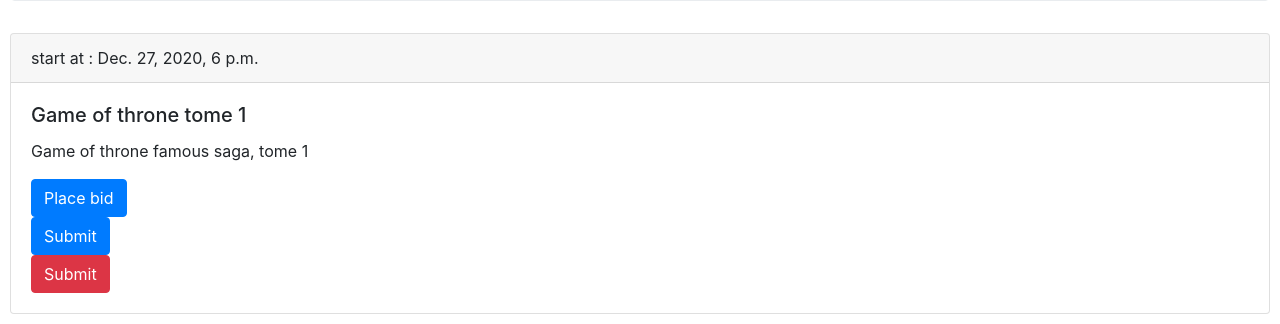
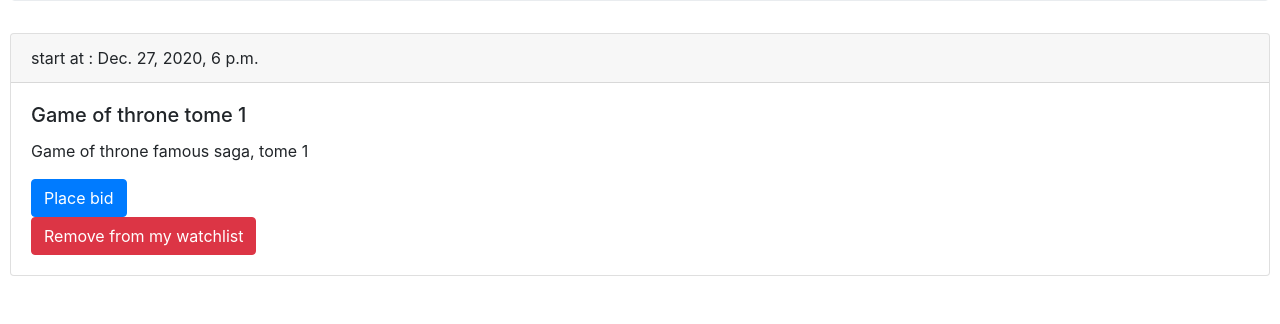
Before and after one commit to JadeRebecca/commerce, a Django app: page /listing/1 in a window 1280 px wide. Shown: the part 632-956 px from the top of the page. After the commit the page ends 908 px from the top, so only its background shows below. Run offline with Django 3.2, Linux system fonts and the light colour scheme; a user stored in the database is signed in; data comes from the database, SQL or seed files in the repository; both versions use the stored data as it was after the commit; some libraries are stand-ins or nearby versions.

Commit message:
ad or remove from my watchlist

```diff
--- a/auctions/templates/auctions/listing.html
+++ b/auctions/templates/auctions/listing.html
@@ -24,14 +24,18 @@
             <h5 class="card-title">{{ listing.title }}</h5>
             <p class="card-text">{{ listing.description }}</p>
             <a href="#" class="btn btn-primary">Place bid</a>
+            {% if in_my_watchlist %}
+             <form action="{% url 'remove_watchlist' listing.id %}" method="post">
+                {% csrf_token %}
+                <input type="submit" class="btn btn-danger" value="Remove from my watchlist">
+            </form>
+            {% else %}
             <form action="{% url 'add_watchlist' listing.id %}" method="post">
                 {% csrf_token %}
-                <input type="submit" class="btn btn-primary" value="Submit">
+                <input type="submit" class="btn btn-primary" value="Add to my watchlist">
             </form>
-            <form action="{% url 'remove_watchlist' listing.id %}" method="post">
-                {% csrf_token %}
-                <input type="submit" class="btn btn-danger" value="Submit">
-            </form>
+
+            {% endif %}
         </div>
     </div>
 {% endblock %}
--- a/auctions/urls.py
+++ b/auctions/urls.py
@@ -12,5 +12,6 @@
     path("listing_categorie/<int:cat_id>", views.listing_categorie, name="listing_categorie"),
     path("create", views.create, name="create"),
     path("watchlist", views.watchlist, name="watchlist"),
-    path("add_watchlist/<int:listing_id>", views.add_watchlist, name="add_watchlist")
+    path("add_watchlist/<int:listing_id>", views.add_watchlist, name="add_watchlist"),
+    path("remove_watchlist/<int:listing_id>", views.remove_watchlist, name="remove_watchlist")
 ]
--- a/auctions/views.py
+++ b/auctions/views.py
@@ -4,6 +4,7 @@
 from django.http import HttpResponse, HttpResponseRedirect
 from django.shortcuts import render, get_object_or_404
 from django.urls import reverse
+from django.core.exceptions import ObjectDoesNotExist
 
 
 from .models import User, Listing, Categorie, ListingForm
@@ -71,8 +72,14 @@
 def listing(request, listing_id):
     listing_id = int(listing_id)
     listing = get_object_or_404(Listing, pk=listing_id)
+    if request.user.watchlist.filter(pk=listing.id).exists():
+        in_my_watchlist = True
+    else:
+        in_my_watchlist = False
+
     return render(request, "auctions/listing.html",{
-        "listing": listing
+        "listing": listing,
+        "in_my_watchlist" : in_my_watchlist
     })
 
 def listing_categorie(request, cat_id):
```
Also changed, not shown: db.sqlite3.
